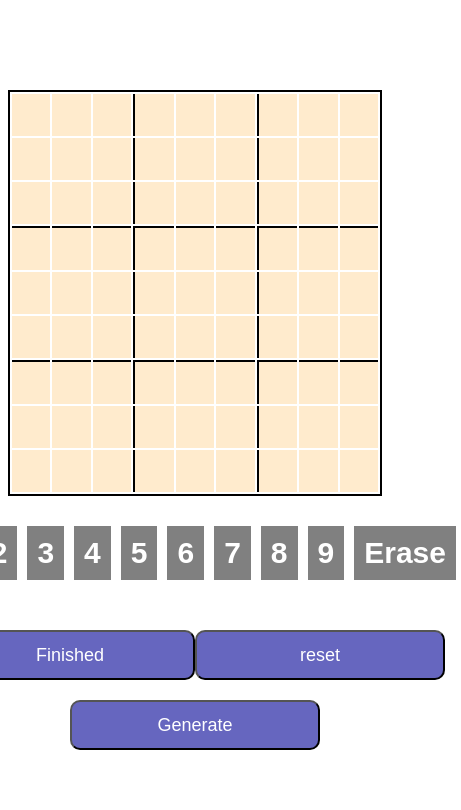
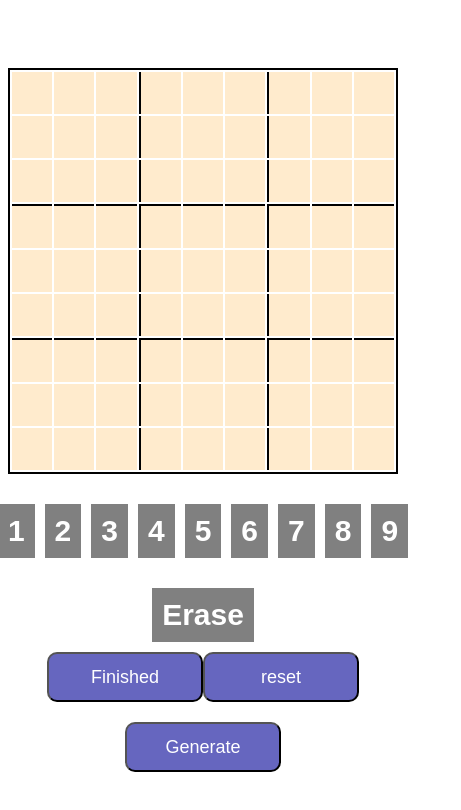
Before and after one commit to Hailemedhn/sudoku, a website: page index.html in a window 390 px wide. Shown: the whole page, 461 px wide, since content can reach past the window. Drawn offline with Linux system fonts and the light colour scheme.

Commit message:
css edit

```diff
--- a/index.html
+++ b/index.html
@@ -40,8 +40,9 @@
             </table>
         </div>
         <div class="container">
-        <p>1</p><p>2</p><p>3</p><p>4</p><p>5</p><p>6</p><p>7</p><p>8</p><p>9</p><span>Erase</span>
+            <p>1</p><p>2</p><p>3</p><p>4</p><p>5</p><p>6</p><p>7</p><p>8</p><p>9</p>
         </div>
+        <span>Erase</span>
         <div class="buttonContainer"><button class="button">Finished</button>
         <button class="reset">reset</button></div>
         <div class="generateContainer">
--- a/script.js
+++ b/script.js
@@ -32,7 +32,6 @@ for(let i=0; i<allTds.length; ++i){
             }
             tdIndex=x;
             if(resetArray[x]!==parseInt(event.target.innerHTML)){
-                console.log(resetArray[x])
                 event.target.style.textDecoration = "line-through"
             }else{
                 event.target.style.textDecoration = "none";
--- a/style.css
+++ b/style.css
@@ -8,13 +8,27 @@ body{
     justify-content: center;
     align-items: center;
 
-}/*
-.tableContainer{
+}
+@media screen and (max-width:700px) {
+    .allContainer{
+        width: 100vw;
+        display: flex;
+        flex-direction: column;
+        justify-content: center;
+        align-items: center;
+
+    }
+    .container{
+        max-width:100vw;
+    }
+}
+.allContainer{
     justify-content: center;
     align-items: center;
-}*/
+}
 table{
-    border: 2px solid black
+    border: 2px solid black;
+    width:100%;
 }
 td{
     cursor: pointer;
@@ -42,7 +56,7 @@ p{
     font-weight: bold;
     font-size: 30px;
     padding:10px;
-    margin:30px 5px 50px 5px;
+    margin:30px 5px 20px 5px;
     background-color: gray;
     color:white
 }
@@ -54,7 +68,7 @@ span{
     font-weight: bold;
     font-size: 30px;
     padding:10px;
-    margin:30px 5px 50px 5px;
+    margin:10px 5px 10px 5px;
     background-color: gray;
     color:white;
 }
@@ -62,11 +76,12 @@ span:hover{
     background-color: rgb(98, 97, 97);
 }
 .buttonContainer{
+    width:100%;
     display: flex;
     justify-content: center;
 }
 button{
-    width:250px;
+    width:40%;
     height:50px;
     border-radius: 10px;
     color:white;
@@ -77,6 +92,7 @@ button:hover{
     background-color: rgb(54, 54, 114);
 }
 .generateContainer{
+    width: 100%;
     margin : 20px;
     display: flex;
     justify-content: center;
```
Lines whose indentation alone changed are shown as unchanged.
